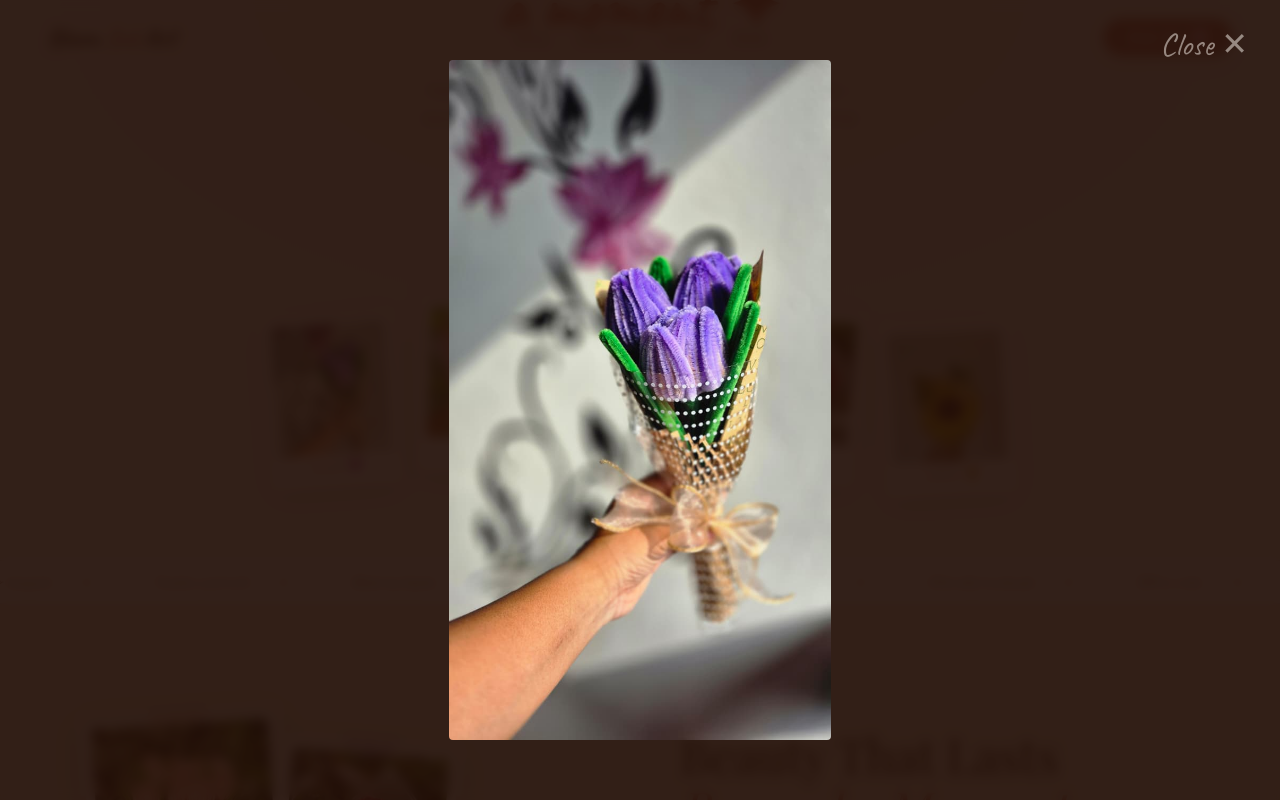
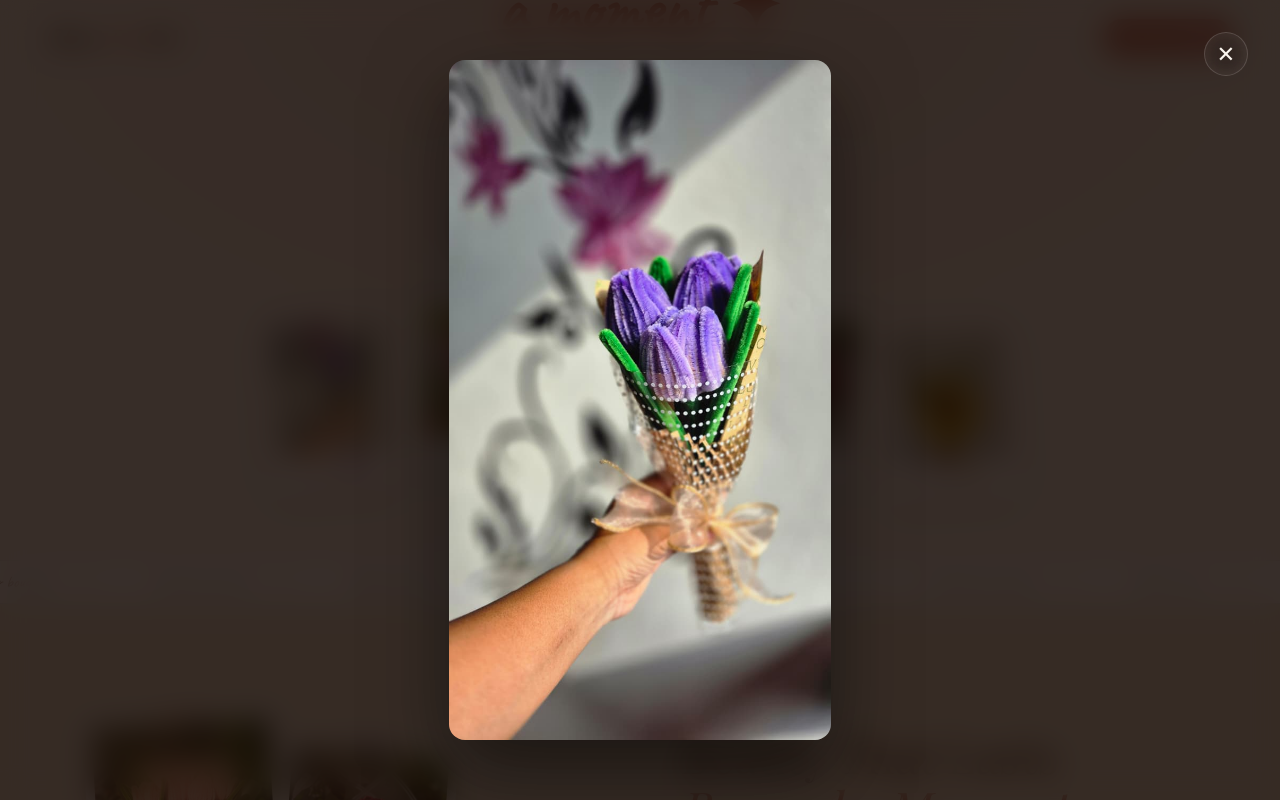
Before and after one commit to abi-i8/bloominkart, a Next.js app: page / in a window 1280 px wide. Both pictures are taken after a click on the element "lavender 💜". Shown: the part 403-1203 px from the top of the page. Built offline with nearby package versions, Linux system fonts and the light colour scheme; a web font is replaced by a local one.

Commit message:
Upgrade Lightbox styling to a premium look

```diff
--- a/app/globals.css
+++ b/app/globals.css
@@ -314,12 +314,42 @@ nav.on{background:rgba(251,246,239,.96);backdrop-filter:blur(12px);box-shadow:0
 }
 .btn-ig:hover{transform:translateY(-3px);box-shadow:0 12px 35px rgba(131,58,180,.45)}
 
-/* LIGHTBOX */
-#lb{position:fixed;inset:0;background:rgba(35,16,8,.93);z-index:999;display:none;align-items:center;justify-content:center;backdrop-filter:blur(6px)}
+/* ── LIGHTBOX ── */
+#lb{
+  position:fixed;inset:0;background:rgba(20,10,5,.85);z-index:999;
+  display:none;align-items:center;justify-content:center;
+  backdrop-filter:blur(15px);
+  animation: fadeIn 0.3s ease;
+}
 #lb.on{display:flex}
-#lb img{max-width:90vw;max-height:85vh;object-fit:contain;border-radius:4px}
-#lb-x{position:absolute;top:1.5rem;right:2rem;font-family:'Caveat',cursive;font-size:2rem;color:rgba(251,246,239,.5);background:none;border:none;cursor:pointer;transition:color .25s}
-#lb-x:hover{color:var(--rose2)}
+#lb img{
+  max-width:90vw;max-height:85vh;object-fit:contain;
+  border-radius:16px;
+  box-shadow:0 30px 80px rgba(0,0,0,0.5);
+  animation: scaleUp 0.4s cubic-bezier(0.16, 1, 0.3, 1);
+}
+#lb-x{
+  position:absolute;top:2rem;right:2rem;
+  width:44px;height:44px;border-radius:50%;
+  background:rgba(251,246,239,.1);
+  backdrop-filter:blur(10px);
+  font-size:1.4rem;color:var(--cream);
+  border:1px solid rgba(251,246,239,.15);
+  cursor:pointer;transition:all .3s;
+  display:flex;align-items:center;justify-content:center;
+}
+#lb-x:hover{
+  background:rgba(251,246,239,.25);
+  transform:scale(1.1);
+}
+@keyframes scaleUp {
+  from { opacity: 0; transform: scale(0.9); }
+  to { opacity: 1; transform: scale(1); }
+}
+@keyframes fadeIn {
+  from { opacity: 0; }
+  to { opacity: 1; }
+}
 
 /* ── ORDER ── */
 #order{padding:6rem 3rem;background:var(--cream)}
--- a/app/page.js
+++ b/app/page.js
@@ -227,8 +227,8 @@ export default function Home() {
 
 {/*  LIGHTBOX  */}
 {lightboxImg && (
-  <div id="lb" className="on" onClick={() => setLightboxImg(null)} style={{ display: 'flex', opacity: 1, pointerEvents: 'auto' }}>
-    <button id="lb-x" onClick={() => setLightboxImg(null)}>Close ✕</button>
+  <div id="lb" className="on" onClick={() => setLightboxImg(null)}>
+    <button id="lb-x" onClick={() => setLightboxImg(null)}>✕</button>
     <img id="lb-img" src={lightboxImg} alt="" onClick={(e) => e.stopPropagation()} />
   </div>
 )}
```
